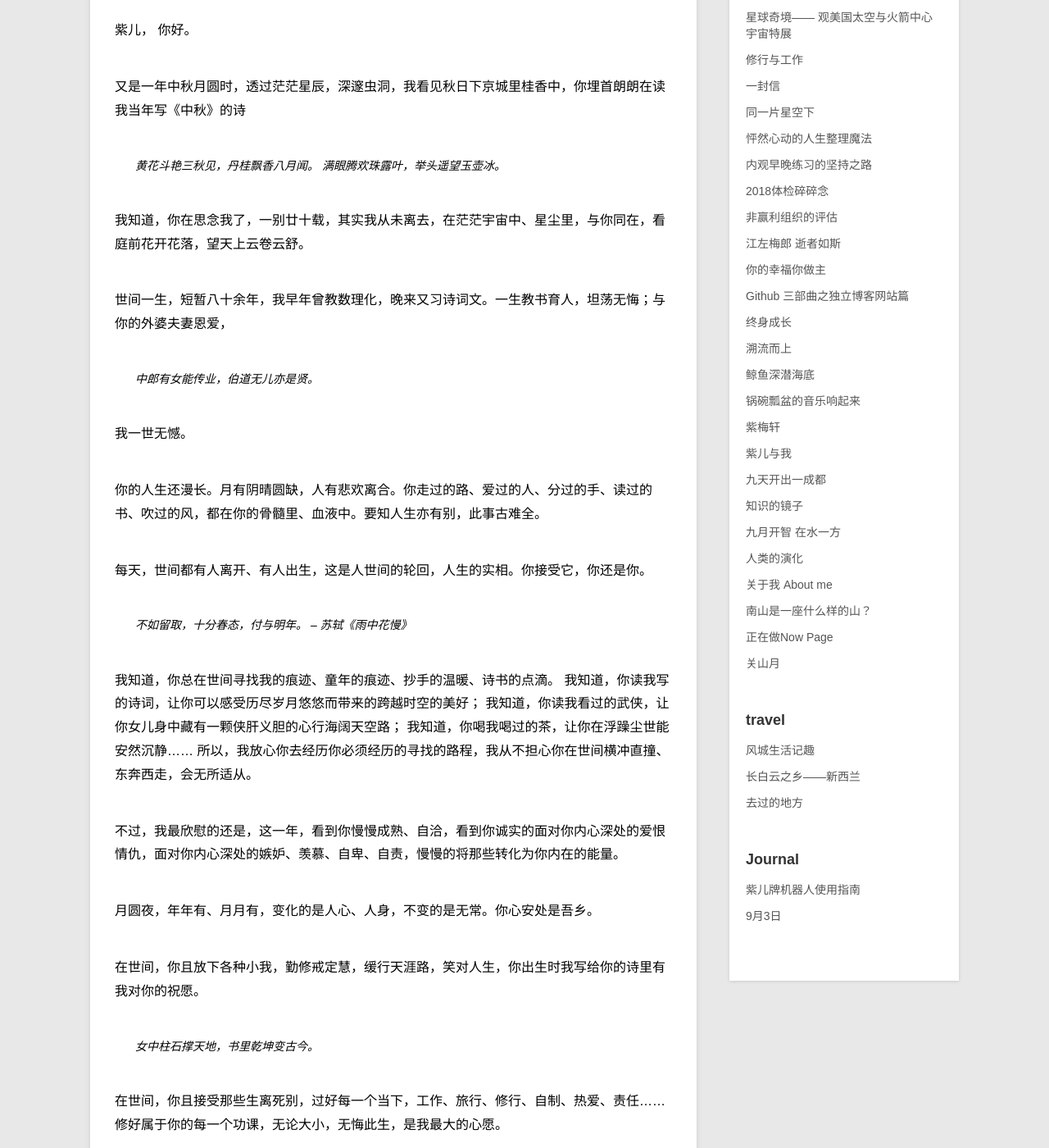
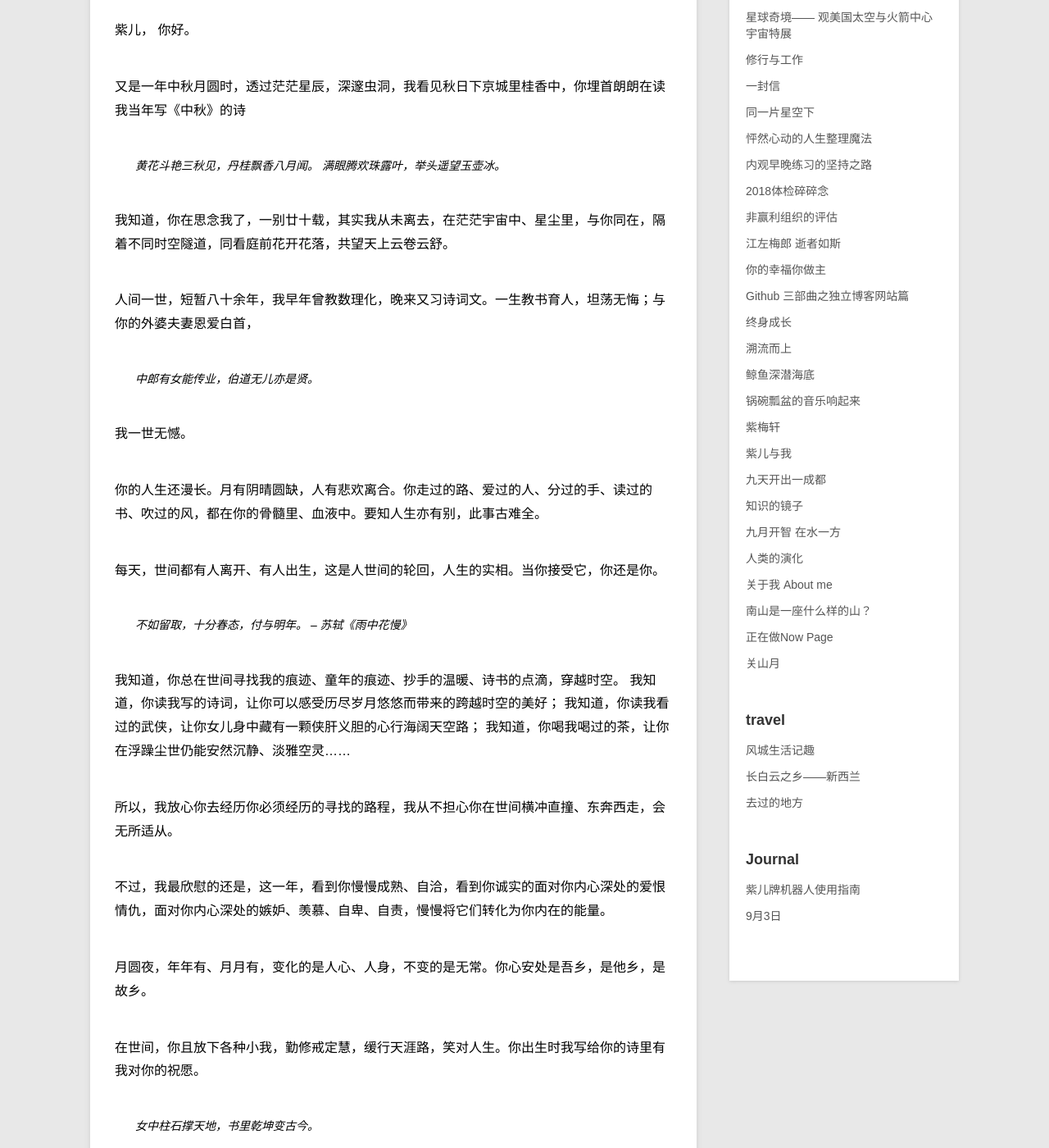
Before and after one commit to violettianjie/violettianjie.github.io, a Jekyll site: the page built from _posts/blog/2018-09-24-fullmoonletter.md, in a window 1280 px wide and 1400 px high, scrolled down 232 px. Shown: the whole window at 82% size. Built offline with Jekyll 4.4.1, drawn with Linux system fonts in a browser that asks for light colours; some of the changed text lies outside the part shown.

Commit message:
Update 2018-09-24-fullmoonletter.md

```diff
--- a/_posts/blog/2018-09-24-fullmoonletter.md
+++ b/_posts/blog/2018-09-24-fullmoonletter.md
@@ -18,9 +18,9 @@ category: blog
 
 
 
-我知道，你在思念我了，一别廿十载，其实我从未离去，在茫茫宇宙中、星尘里，与你同在，看庭前花开花落，望天上云卷云舒。
+我知道，你在思念我了，一别廿十载，其实我从未离去，在茫茫宇宙中、星尘里，与你同在，隔着不同时空隧道，同看庭前花开花落，共望天上云卷云舒。
 
-世间一生，短暂八十余年，我早年曾教数理化，晚来又习诗词文。一生教书育人，坦荡无悔；与你的外婆夫妻恩爱，
+人间一世，短暂八十余年，我早年曾教数理化，晚来又习诗词文。一生教书育人，坦荡无悔；与你的外婆夫妻恩爱白首，
 
 > 中郎有女能传业，伯道无儿亦是贤。
 
@@ -28,31 +28,32 @@ category: blog
 
 你的人生还漫长。月有阴晴圆缺，人有悲欢离合。你走过的路、爱过的人、分过的手、读过的书、吹过的风，都在你的骨髓里、血液中。要知人生亦有别，此事古难全。
 
-每天，世间都有人离开、有人出生，这是人世间的轮回，人生的实相。你接受它，你还是你。
+每天，世间都有人离开、有人出生，这是人世间的轮回，人生的实相。当你接受它，你还是你。
 
 > 不如留取，十分春态，付与明年。  -- 苏轼《雨中花慢》
 
-我知道，你总在世间寻找我的痕迹、童年的痕迹、抄手的温暖、诗书的点滴。
+我知道，你总在世间寻找我的痕迹、童年的痕迹、抄手的温暖、诗书的点滴，穿越时空。
 我知道，你读我写的诗词，让你可以感受历尽岁月悠悠而带来的跨越时空的美好；
 我知道，你读我看过的武侠，让你女儿身中藏有一颗侠肝义胆的心行海阔天空路；
-我知道，你喝我喝过的茶，让你在浮躁尘世能安然沉静......
+我知道，你喝我喝过的茶，让你在浮躁尘世仍能安然沉静、淡雅空灵......
+
 所以，我放心你去经历你必须经历的寻找的路程，我从不担心你在世间横冲直撞、东奔西走，会无所适从。
 
-不过，我最欣慰的还是，这一年，看到你慢慢成熟、自洽，看到你诚实的面对你内心深处的爱恨情仇，面对你内心深处的嫉妒、羡慕、自卑、自责，慢慢的将那些转化为你内在的能量。
+不过，我最欣慰的还是，这一年，看到你慢慢成熟、自洽，看到你诚实的面对你内心深处的爱恨情仇，面对你内心深处的嫉妒、羡慕、自卑、自责，慢慢将它们转化为你内在的能量。
 
 
-月圆夜，年年有、月月有，变化的是人心、人身，不变的是无常。你心安处是吾乡。
+月圆夜，年年有、月月有，变化的是人心、人身，不变的是无常。你心安处是吾乡，是他乡，是故乡。
 
-在世间，你且放下各种小我，勤修戒定慧，缓行天涯路，笑对人生，你出生时我写给你的诗里有我对你的祝愿。
+在世间，你且放下各种小我，勤修戒定慧，缓行天涯路，笑对人生。你出生时我写给你的诗里有我对你的祝愿。
 
 > 女中柱石撑天地，书里乾坤变古今。
 
 在世间，你且接受那些生离死别，过好每一个当下，工作、旅行、修行、自制、热爱、责任......修好属于你的每一个功课，无论大小，无悔此生，是我最大的心愿。
 
-祝 你中秋快乐，接纳世间的一切悲欢离合，生离死别，阴晴圆缺。
+祝 你中秋快乐，接纳世间的一切悲欢离合、生离死别、阴晴圆缺。
 
 
-                                              你的外公
+                                              爱你的外公
                                               2018.9.24
 
 ### Change Log
```
